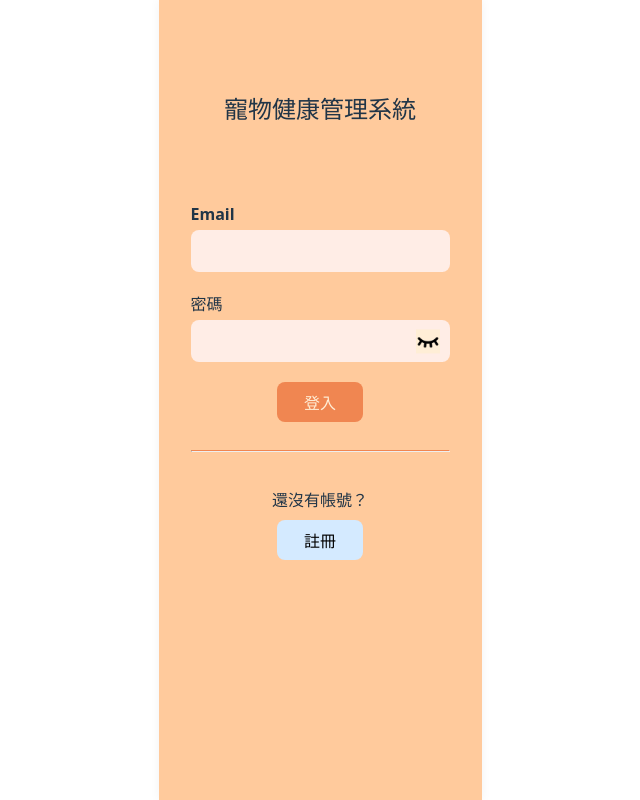
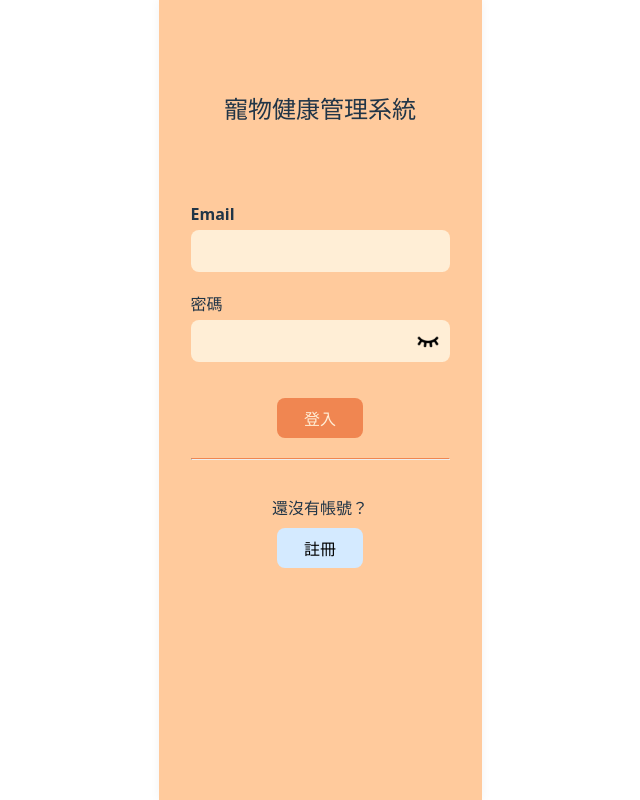
Before and after one commit to StoneEvens/GradProject, a React (Vite) app: page / in a window 1280 px wide. Shown: the whole page, without its empty margins (320-960 px from the left). Built offline with nearby package versions, Linux system fonts and the light colour scheme.

Commit message:
登入畫面完成（包含未輸入提醒機制、顯示密碼機制）

```diff
--- a/src/components/Auth/LoginPage.css
+++ b/src/components/Auth/LoginPage.css
@@ -28,8 +28,7 @@
   }
 
   .input-group {
-    width: 100%;
-    margin-bottom: 20px;
+    margin-bottom: 20px; /* ✅ 預留錯誤訊息空間，避免擠到按鈕 */
   }
 
   .input-label {
@@ -39,15 +38,24 @@
     text-align: left;
   }
 
+  /* 外框包裹 input + icon（讓 icon 不受下方錯誤訊息影響） */
+  .input-wrapper {
+    position: relative;
+    width: 100%;
+  }
+
+  /* 密碼欄本體 */
   .input-field {
     width: 100%;
     padding: 0.75rem;
     border-radius: 0.5rem;
-    background-color: #FFEDE6;
+    background-color: #FFEED6;
     color: black;
     border: none;
     font-size: 1rem;
+    padding-right: 40px;
   }
+
 
   .password-group {
     position: relative;
@@ -57,11 +65,12 @@
     padding-right: 2.5rem;
   }
 
+  /* 顯示／隱藏密碼按鈕固定在右側垂直置中 ✅ */
   .toggle-password-btn {
     position: absolute;
     right: 10px;
     top: 50%;
-    transform: translateY(10%);
+    transform: translateY(-50%);
     width: 24px;
     height: 24px;
     cursor: pointer;
@@ -77,6 +86,7 @@
     border: none;
     font-size: 1rem;
     cursor: pointer;
+    margin: 16px auto 12px;
   }
 
   .divider {
@@ -102,8 +112,8 @@
 
   /* 輸入欄位錯誤提示 */
   .error-msg {
-  color: red;
-  opacity: 0.5;
-  font-size: 0.85rem;
-  margin: 4px 0 12px;
+    color: red;
+    opacity: 0.5;
+    font-size: 0.85rem;
+    margin-top: 4px;
   }
--- a/src/pages/LoginPage.jsx
+++ b/src/pages/LoginPage.jsx
@@ -1,5 +1,10 @@
 import React, { useState } from 'react'
 import '../components/Auth/LoginPage.css'
+import Header from '../components/Home/Header'
+import BottomNavigationBar from '../components/Home/BottomNavigationBar'
+import '../components/Home/Header.css'
+import '../components/Home/BottomNavigationBar.css'
+
 
 export default function LoginPage() {
   const [email, setEmail] = useState('')
@@ -15,7 +20,6 @@ export default function LoginPage() {
     setPassword(input)
 
     if (timeoutId) clearTimeout(timeoutId)
-
     const id = setTimeout(() => {
       setMaskedPassword('*'.repeat(input.length))
     }, 1000)
@@ -32,14 +36,12 @@ export default function LoginPage() {
     setPasswordError(isPasswordEmpty)
 
     if (!isEmailEmpty && !isPasswordEmpty) {
-      // ✅ 登入邏輯處理區
       console.log('Login success')
     }
   }
 
   const handleEmailFocus = () => setEmailError(false)
   const handlePasswordFocus = () => setPasswordError(false)
-
   const displayedPassword = showPassword ? password : maskedPassword
 
   return (
@@ -54,20 +56,21 @@ export default function LoginPage() {
             value={email}
             onChange={(e) => setEmail(e.target.value)}
             onFocus={handleEmailFocus}
-            className="input-field"
+            className={`input-field ${emailError ? 'error' : ''}`}
           />
           {emailError && <p className="error-msg">請填入Email</p>}
         </div>
 
-        <div className="input-group password-group">
+        <div className="input-group">
           <label className="input-label">密碼</label>
+          <div className="input-wrapper">
             <input
               type="text"
               inputMode="latin"
               value={displayedPassword}
               onChange={handlePasswordChange}
               onFocus={handlePasswordFocus}
-            className="input-field password-field"
+              className={`input-field password-field ${passwordError ? 'error' : ''}`}
             />
             <img
               src={
@@ -79,6 +82,7 @@ export default function LoginPage() {
               className="toggle-password-btn"
               onClick={() => setShowPassword(!showPassword)}
             />
+          </div>
           {passwordError && <p className="error-msg">請填入密碼</p>}
         </div>
 
@@ -87,7 +91,6 @@ export default function LoginPage() {
         </button>
 
         <hr className="divider" />
-
         <p className="register-prompt">還沒有帳號？</p>
         <button className="register-button">註冊</button>
       </div>
```
Lines whose indentation alone changed are shown as unchanged.
